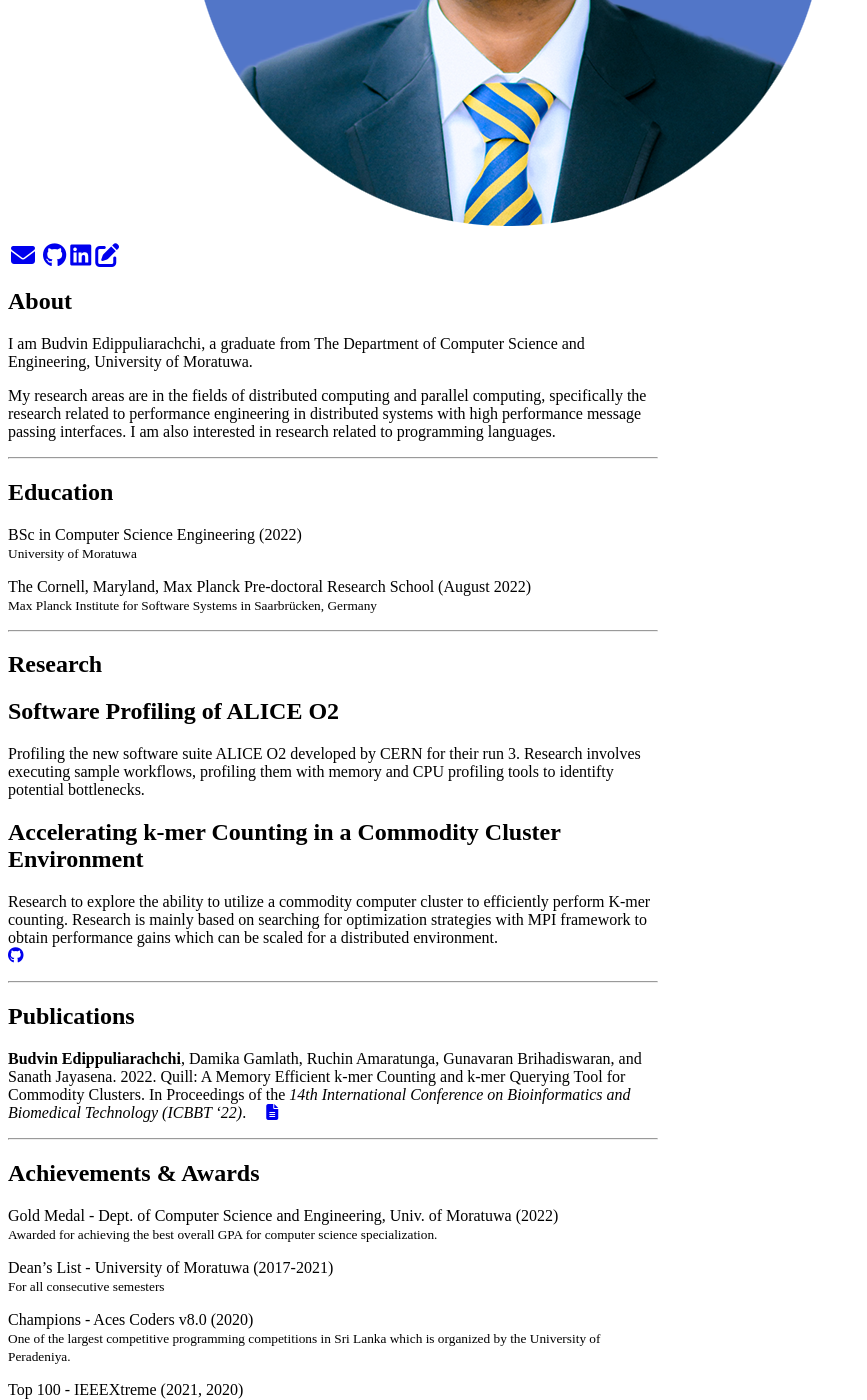
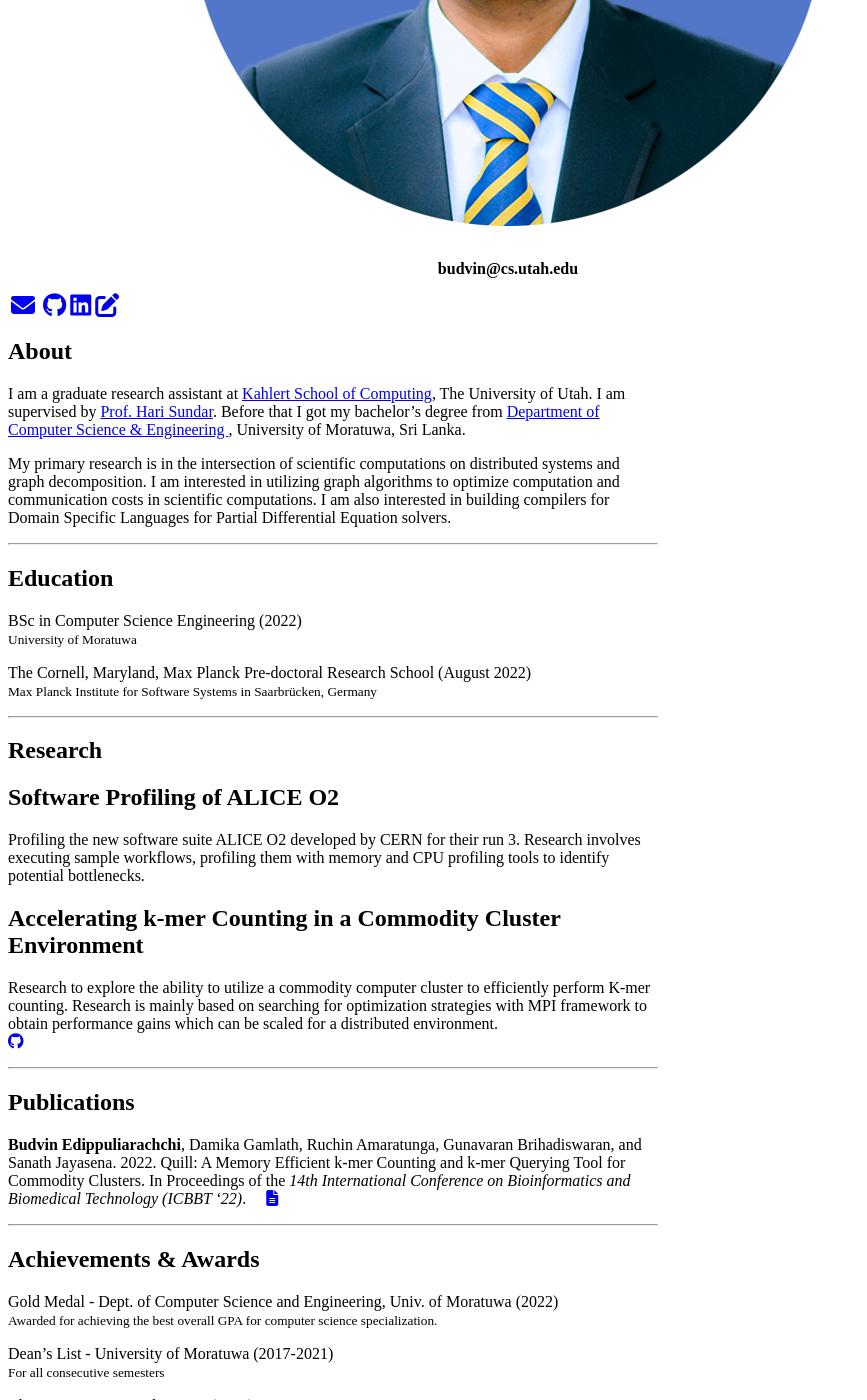
Before and after one commit to budvinchathura/budvinchathura.github.io, a Jekyll site: the page built from index.md, in a window 1280 px wide and 1400 px high, scrolled down 488 px. Shown: the whole window, without its empty margins (0-867 px from the left). Built offline with Jekyll 4.4.1, drawn with Linux system fonts in a browser that asks for light colours; nearby versions of some CDN libraries; our own code applies the rules of GitHub Pages for plain Markdown files; a style sheet for code colours, icons or effects is not loaded; some of the changed text lies outside the part shown.

Commit message:
Update with UoU details

```diff
--- a/_layouts/default.html
+++ b/_layouts/default.html
@@ -28,9 +28,12 @@
         <br>
 
         <!-- <p>{{ site.description }}</p> -->
+        <div style="display:flex ; align-items:  center; justify-content: center;">
+          <p><b>budvin@cs.utah.edu</b></p>
+        </div>
         <table>
         <tr>
-        <td><a href="mailto:chathurae.17@cse.mrt.ac.lk" target="_blank" rel="noopener noreferrer"><i class="fa fa-envelope fa-xl"></i></a></td>
+        <td><a href="mailto:budvin@cs.utah.edu" target="_blank" rel="noopener noreferrer"><i class="fa fa-envelope fa-xl"></i></a></td>
         <td><a href="https://scholar.google.com/citations?hl=en&user=qMlCRmsAAAAJ&view_op=list_works&sortby=pubdate" target="_blank" rel="noopener noreferrer"><i class="ai ai-google-scholar ai-2x"></i></a></td>
         <td><a href="{{ site.github.owner_url }}" target="_blank" rel="noopener noreferrer"><i class="fa fa-github fa-xl"></i></a></td>
         <td><a href="https://www.linkedin.com/in/budvin-chathura/" target="_blank" rel="noopener noreferrer"><i class="fa fa-linkedin-square fa-xl"></i></a></td>
--- a/index.md
+++ b/index.md
@@ -1,9 +1,8 @@
 # About
 
-I am Budvin Edippuliarachchi, a graduate from The Department of Computer Science and Engineering, University of Moratuwa.
+I am a graduate research assistant at <a href="https://www.cs.utah.edu/" target="_blank" rel="noopener noreferrer">Kahlert School of Computing</a>, The University of Utah. I am supervised by <a href="https://users.cs.utah.edu/~hari/" target="_blank" rel="noopener noreferrer"> Prof. Hari Sundar</a>. Before that I got my bachelor's degree from <a href="https://cse.mrt.ac.lk/" target="_blank" rel="noopener noreferrer"> Department of Computer Science & Engineering </a>,  University of Moratuwa, Sri Lanka.
 
-My research areas are in the fields of distributed computing and parallel computing, specifically the research related to performance engineering in distributed systems with high performance message passing interfaces. I am also
-interested in research related to programming languages.
+My primary research is in the intersection of scientific computations on distributed systems and graph decomposition. I am interested in utilizing graph algorithms to optimize computation and communication costs in scientific computations. I am also interested in building compilers for Domain Specific Languages for Partial Differential Equation solvers.
 
 ---
 
@@ -21,13 +20,13 @@ The Cornell, Maryland, Max Planck Pre-doctoral Research School (August 2022)
 # Research
 
 ## Software Profiling of ALICE O2
-Profiling the new software suite ALICE O2 developed by CERN for their run 3. Research involves executing sample workflows, profiling them with memory and CPU profiling tools to identifty potential bottlenecks.
+Profiling the new software suite ALICE O2 developed by CERN for their run 3. Research involves executing sample workflows, profiling them with memory and CPU profiling tools to identify potential bottlenecks.
 
 ## Accelerating k-mer Counting in a Commodity Cluster Environment
 
 Research to explore the ability to utilize a commodity computer cluster to efficiently perform K-mer counting. Research is mainly based on searching for optimization strategies with MPI framework to obtain performance gains which can be scaled for a distributed environment.
 <br>
-<a href="https://github.com/CSE-Optimizers/k-mer_counter"><i class="fa-brands fa-github"></i></a>
+<a href="https://github.com/CSE-Optimizers/k-mer_counter" target="_blank" rel="noopener noreferrer"><i class="fa-brands fa-github"></i></a>
 
 ---
 
@@ -35,9 +34,9 @@ Research to explore the ability to utilize a commodity computer cluster to effic
 
 <b>Budvin Edippuliarachchi</b>, Damika Gamlath, Ruchin Amaratunga, Gunavaran Brihadiswaran, and Sanath Jayasena. 2022. Quill: A Memory Efficient k-mer Counting and k-mer Querying Tool for Commodity Clusters. In Proceedings of the <i>14th International Conference on Bioinformatics and Biomedical Technology (ICBBT '22)</i>.
 &nbsp;
-<a href="https://dl.acm.org/doi/10.1145/3543377.3543389"><i class="ai ai-acm"></i></a>
+<a href="https://dl.acm.org/doi/10.1145/3543377.3543389" target="_blank" rel="noopener noreferrer"><i class="ai ai-acm"></i></a>
 &nbsp;
-<a href="pdf/quill.pdf"><i class="fa fa-file-text"></i></a>
+<a href="pdf/quill.pdf" target="_blank" rel="noopener noreferrer"><i class="fa fa-file-text"></i></a>
 
 ---
 
@@ -76,6 +75,20 @@ Olympiad competition.</small>
 ---
 
 # Work Experience
+Software Engineer - Expert Intelligence (2023)
+<br>
+<small>
+Cloud infrastructure automation and full stack development.
+</small>
+
+
+
+Backend Engineer, DevOps Consultant - IXD Labs (2021-2023)
+<br>
+<small>
+Backend development and cloud infrastructure management for web based products and services.
+</small>
+
 Software Engineering Intern - Mitra Innovation (2020, 2021)
 <br>
 <small>
@@ -103,7 +116,7 @@ Step Up - Introduction to Algorithms (2022)
 Step up is a technical workshop Organized by the IEEE Student Branch University of Jaffna. This workshop mainly focuses on Competitive Programming and making students aware of Data Structures and Algorithms.
 </small>
 <br>
-<a href="https://events.vtools.ieee.org/m/323138"><i class="fa fa-link"></i></a>
+<a href="https://events.vtools.ieee.org/m/323138" target="_blank" rel="noopener noreferrer"><i class="fa fa-link"></i></a>
 
 Prolog To XTREME 15.0 (2021)
 <br>
@@ -111,17 +124,17 @@ Prolog To XTREME 15.0 (2021)
 A virtual webinar hosted by The IEEE Student Branch of the University of Jaffna, focusing on Algorithms & Data Structures for the IEEEXtreme 15.0 coding competition with the purpose of guiding their students and to get an idea about the tricks and tips, to solve the problems.
 </small>
 <br>
-<a href="https://events.vtools.ieee.org/m/286431"><i class="fa fa-link"></i></a>
+<a href="https://events.vtools.ieee.org/m/286431" target="_blank" rel="noopener noreferrer"><i class="fa fa-link"></i></a>
 &nbsp;
-<a href="https://www.youtube.com/watch?v=qF92u9GoXXQ"><i class="fa fa-video"></i></a>
+<a href="https://www.youtube.com/watch?v=qF92u9GoXXQ" target="_blank" rel="noopener noreferrer"><i class="fa fa-video"></i></a>
 
 CodeSolveur (2021)
 <br>
 <small>
-Organized by the IEEE Student Branch of General Sir John Kotelawala Defece University in collaboration with the IEEEXtreme Sri Lanka Section to enhance the knowledge of KDU undergraduates on competitive programming. During this session mainly the techniques of competitive programming such as divide and conquer, dynamic programmig and greedy approach were discussed.
+Organized by the IEEE Student Branch of General Sir John Kotelawala Defece University in collaboration with the IEEEXtreme Sri Lanka Section to enhance the knowledge of KDU undergraduates on competitive programming. During this session mainly the techniques of competitive programming such as divide and conquer, dynamic programming and greedy approach were discussed.
 </small>
 <br>
-<a href="https://events.vtools.ieee.org/m/284283"><i class="fa fa-link"></i></a>
+<a href="https://events.vtools.ieee.org/m/284283" target="_blank" rel="noopener noreferrer"><i class="fa fa-link"></i></a>
 
 <!-- ### Category Name 1
 
```
Also changed, not shown: other parts of _layouts/default.html (+1 -1 lines), 1 other file.
